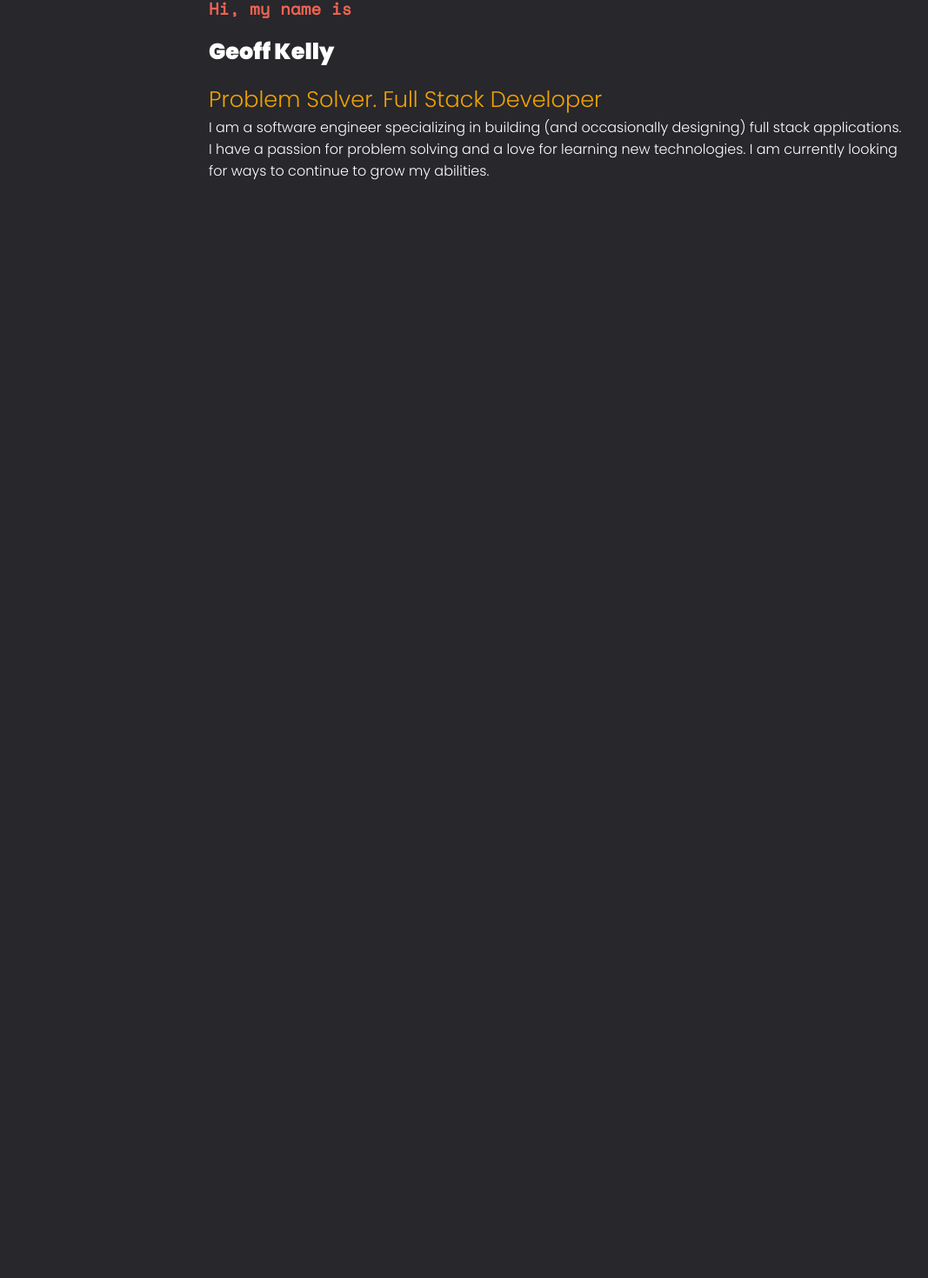
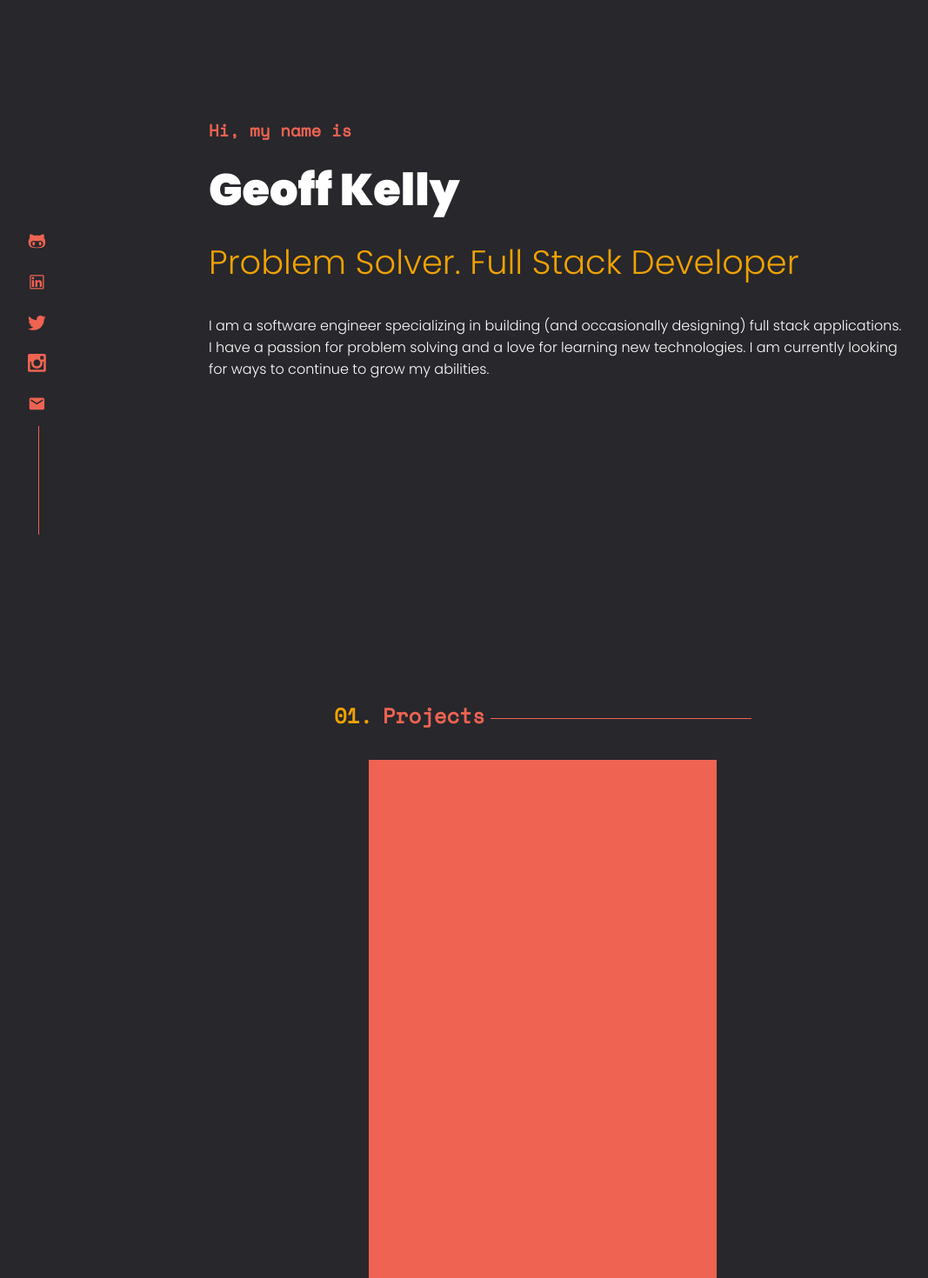
Before and after one commit to GeoffKellyNC/portfolio, a React (Create React App) app: page / in a window 1280 px wide. Shown: the part 175-1645 px from the top of the page at 87% size, without its empty margins (16-1083 px from the left). Before the commit the page ends 800 px from the top, so only its background shows below. Built offline with nearby package versions, Linux system fonts and the light colour scheme.

Commit message:
started projects section. Styled icons to the right

```diff
--- a/src/App.js
+++ b/src/App.js
@@ -9,6 +9,7 @@ import styled from 'styled-components';
 //!--Components --//
 import Header from './components/Header'
 import SocialIcons from './components/SocialIcons'
+import Projects from './components/Projects'
 
 //! -- Icons Data -- //
 import { socialIcons } from './data/socialIconsData';
@@ -25,7 +26,7 @@ function App() {
 
       <SocialIcons icons = {icons}/>
 
-      <div className = 'content-container'>
+      <section className = 'content-container'>
         <div className = 'top-text-container'>
           <div className = 'hi-text'>
               <h1 className = 'text'>Hi, my name is</h1>
@@ -40,7 +41,10 @@ function App() {
               <p className = 'text'> I am a software engineer specializing in building (and occasionally designing) full stack applications. I have a passion for problem solving and a love for learning new technologies. I am currently looking for ways to continue to grow my abilities. </p>
             </div>
         </div>
-      </div>
+      </section>
+      <section className = 'about-me-container'>
+        <Projects />
+      </section>
 
 
     </StyledApp>
@@ -59,6 +63,7 @@ const StyledApp = styled.div`
     flex-direction: column;
     justify-content: center;
     align-items: center;
+    margin-top: 10em;
   }
 
 
@@ -78,13 +83,13 @@ const StyledApp = styled.div`
     font-family: ${pr => pr.theme.fonts.secondary};
   }
   .top-text-container h2 {
-    font-size: ${pr => pr.theme.fontSizes.medium};
+    font-size: ${pr => pr.theme.fontSizes.extraLarge};
     color: white;
     font-family: ${pr => pr.theme.fonts.primary};
   }
 
   .top-text-container h3 {
-    font-size: ${pr => pr.theme.fontSizes.medium};
+    font-size: ${pr => pr.theme.fontSizes.large};
     color: ${pr => pr.theme.colors.secondary};
     font-family: ${pr => pr.theme.fonts.primary};
     font-weight: 300;
@@ -96,6 +101,7 @@ const StyledApp = styled.div`
     font-family: ${pr => pr.theme.fonts.primary};
     font-weight: 300;
     max-width: 50em;
+    padding-top: 2em;
   }
 
   .text{
@@ -113,11 +119,12 @@ const StyledApp = styled.div`
       max-width: 90%;
       margin: auto;
       margin-left: 0;
+  }
 
 
+  //! -- AboutMe Section -- //
 
 
-  }
 
 
 
--- /dev/null
+++ b/src/components/Projects.js
@@ -0,0 +1,55 @@
+import React from 'react';
+import styled from 'styled-components';
+
+
+
+
+const Projects = () => {
+    return(
+        <StyledProjects className = 'project-container'>
+            <h1><span className = 'num-title'>01.</span>Projects</h1>
+            <div className = 'box'></div>
+        </StyledProjects>
+    )
+}
+
+export default Projects;
+
+
+
+
+
+const StyledProjects = styled.div`
+    display: flex;
+    flex-direction: column;
+    justify-content: center;
+    align-items: center;
+    margin-top: 22em;
+    color: ${pr => pr.theme.colors.primary};
+    font-family: ${pr => pr.theme.fonts.secondary};
+
+    .num-title {
+        margin-right: 0.5em;
+        color: ${pr => pr.theme.colors.secondary};
+    }
+
+    h1::after{
+        content: "";
+        display: block;
+        position: relative;
+        top: -15px;
+        width: 300px;
+        height: 1px;
+        margin-left: 7.5em;
+        background-color: ${pr => pr.theme.colors.primary};
+    }
+
+    .box {
+        width: 400px;
+        height: 600px;
+        background-color: ${pr => pr.theme.colors.primary};
+        margin-top: 2em;
+    }
+
+
+`
--- a/src/components/SocialIcons.js
+++ b/src/components/SocialIcons.js
@@ -1,5 +1,7 @@
 import React from 'react';
 import { NavLink } from 'react-router-dom'
+
+import styled from 'styled-components';
 
 
 
@@ -8,18 +10,63 @@ import { NavLink } from 'react-router-dom'
 
 const SocialIcons = ({icons}) => {
     return(
-        <div className = 'social-icons-container'>
+        <StyledIcons className = 'social-icons-container'>
+            <ul>
                 {
                     icons.map(icon => {
                         return(
-                        <NavLink to = {icon.link} id = {icon.id} className = {`${icon.name}-icon`}>
+                            <li key = {icon.id}>
+                                <NavLink to = {icon.link} className = {`${icon.name}-icon icon`}>
                                     {icon.icon}
                                 </NavLink>
+                            </li>
                         )
                     })
                 }
-        </div>
+            </ul>
+        </StyledIcons>
     )
 }
 
 export default SocialIcons;
+
+
+const StyledIcons = styled.div`
+    width: 40px;
+    position: fixed;
+    bottom: 0px;
+    left: 40px;
+    right: auto;
+    z-index: 10;
+
+    ul{
+        list-style: none;
+        height:23em;
+    }
+
+    svg{
+        margin: 0.5em 0;
+    }
+
+    .Email-icon::after {
+        content: "";
+        display: block;
+        width: 1px;
+        height: 6em;
+        margin: 0px auto;
+        background-color: ${pr => pr.theme.colors.primary};
+    }
+
+
+    .icon{
+        font-size: 1.3rem;
+        margin: 0.5rem;
+        color: ${pr => pr.theme.colors.primary};
+    }
+
+    @media (max-width: 956px) {
+        display: none;
+    }
+
+
+`
--- a/src/data/headerData.js
+++ b/src/data/headerData.js
@@ -3,21 +3,21 @@
 export const navData = [
     {
         id: 1,
-        name: 'HOME',
-        to: '/',
-        className: 'nav-link nav-home',
+        name: 'PROJECTS',
+        to: '/projects',
+        className: 'nav-link nav-projects',
         num: '01'
     },
     {
         id: 2,
-        name: 'PROJECTS',
-        to: '/Projects',
-        className: 'nav-link nav-projects',
+        name: 'ABOUT',
+        to: '/about',
+        className: 'nav-link nav-about',
         num: '02'
     },
     {   id: 3,
         name: 'RESUME',
-        to: '/About',
+        to: '/resume',
         className: 'nav-link nav-about',
         num: '03'
     },
--- a/src/data/socialIconsData.js
+++ b/src/data/socialIconsData.js
@@ -17,30 +17,35 @@ export const socialIcons = [
         id: uuid(),
         name: 'Github',
         icon: <FaGithubAlt />,
-        link: 'https://github.com/GeoffKellyNC'
+        link: 'https://github.com/GeoffKellyNC',
+        alt: 'Github Icon'
     },
     {
         id: uuid(),
         name: 'LinkedIn',
         icon: <AiOutlineLinkedin />,
-        link: 'https://www.linkedin.com'
+        link: 'https://www.linkedin.com',
+        alt: 'LinkedIn Icon'
     },
     {
         id: uuid(),
         name: 'Twitter',
         icon: <FaTwitter />,
-        link: 'https://twitter.com'
+        link: 'https://twitter.com',
+        alt: 'Twitter Icon'
     },
     {
         id: uuid(),
         name: 'Instagram',
         icon: <ImInstagram />,
-        link: 'https://www.instagram.com'
+        link: 'https://www.instagram.com',
+        alt: 'Instagram Icon'
     },
     {
         id: uuid(),
         name: 'Email',
         icon: <MdEmail />,
-        link: '#'
+        link: '#',
+        alt: 'Email Icon'
     }
 ]
--- a/src/theme/theme.js
+++ b/src/theme/theme.js
@@ -16,6 +16,7 @@ export default {
         small: '1.2rem',
         medium: '1.6rem',
         large: '2.4rem',
+        extraLarge: '3.2rem',
     },
     fontWeights: {
         light: 300,
```
Lines whose indentation alone changed are shown as unchanged.
